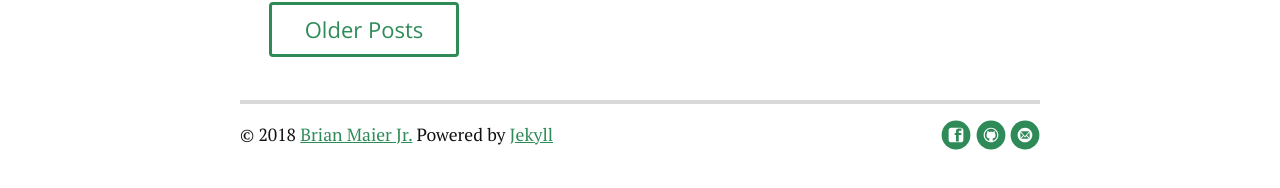
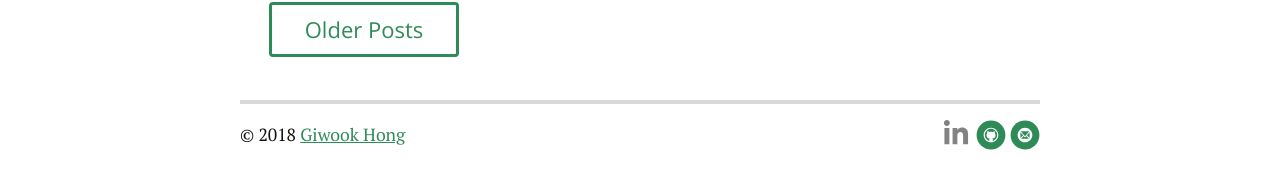
Before and after one commit to 93Hong/93Hong.github.io, a Jekyll site: the page built from index.html, in a window 1280 px wide. Shown: the part 2076-2264 px from the top of the page. Built offline with Jekyll 4.4.1, drawn with Linux system fonts in a browser that asks for light colours; nearby versions of some CDN libraries; the list of posts is cut into pages by our own code.

Commit message:
깃 블로그 footer

```diff
--- a/_config.yml
+++ b/_config.yml
@@ -21,8 +21,7 @@
 
 social:
    github: https://github.com/93Hong
-   twitter: brianmaierjr
-   facebook: brianmaierjr
+   linkedin: 93Hong
    email: sk2rldnr@gmail.com
 
 google_analytics: "UA-58263416-1"
--- a/_includes/footer.html
+++ b/_includes/footer.html
@@ -1,16 +1,26 @@
 <div class="footer">
    <div class="container">
-      <p class="copy">&copy; {{ site.time | date: '%Y' }} <a href="http://brianmaierjr.com">Brian Maier Jr.</a> Powered by <a href="http://jekyllrb.com">Jekyll</a></p>
+      <p class="copy">&copy; {{ site.time | date: '%Y' }} <a href="https://github.com/93Hong">Giwook Hong</a>
 
       <div class="footer-links">
          <ul class="noList">
-            {% if site.social.facebook %}
-            <li><a href="https://www.linkedin.com/{{ site.social.facebook }}">
-                  <svg id="facebook-square" class="custom-icon" version="1.1" xmlns="http://www.w3.org/2000/svg" xmlns:xlink="http://www.w3.org/1999/xlink" viewBox="0 0 100 100" style="height: 30px; width: 30px;"><circle class="outer-shape" cx="50" cy="50" r="48" style="opacity: 1;"></circle>
-                  <path class="inner-shape" style="opacity: 1;" transform="translate(25,25) scale(0.5)" d="M82.667,1H17.335C8.351,1,1,8.351,1,17.336v65.329c0,8.99,7.351,16.335,16.334,16.335h65.332 C91.652,99.001,99,91.655,99,82.665V17.337C99,8.353,91.652,1.001,82.667,1L82.667,1z M84.318,50H68.375v42.875H50V50h-8.855V35.973 H50v-9.11c0-12.378,5.339-19.739,19.894-19.739h16.772V22.3H72.967c-4.066-0.007-4.57,2.12-4.57,6.078l-0.023,7.594H86.75 l-2.431,14.027V50z"></path>
-                  </svg>
-            </a></li>
-            {% endif %}
+           {% if site.social.github %}
+<li>
+ <a href="https://www.linkedin.com/in/gi-wook-hong-489b6b119/{{ site.social.github }}">
+   <span class="icon  icon--linkedin">
+     <svg viewBox="0 50 512 512" >
+       <path fill="#828282" d="M150.65,100.682c0,27.992-22.508,50.683-50.273,50.683c-27.765,0-50.273-22.691-50.273-50.683
+       C50.104,72.691,72.612,50,100.377,50C128.143,50,150.65,72.691,150.65,100.682z M143.294,187.333H58.277V462h85.017V187.333z
+       M279.195,187.333h-81.541V462h81.541c0,0,0-101.877,0-144.181c0-38.624,17.779-61.615,51.807-61.615
+       c31.268,0,46.289,22.071,46.289,61.615c0,39.545,0,144.181,0,144.181h84.605c0,0,0-100.344,0-173.915
+       s-41.689-109.131-99.934-109.131s-82.768,45.369-82.768,45.369V187.333z"/>
+     </svg>
+   </span>
+
+   <span class="username">{{ site.linkedin_name }}</span>
+ </a>
+</li>
+{% endif %}
             {% if site.social.github %}
             <li><a href="https://github.com/{{ site.social.github }}">
                   <svg id="github" class="custom-icon" version="1.1" xmlns="http://www.w3.org/2000/svg" xmlns:xlink="http://www.w3.org/1999/xlink" viewBox="0 0 100 100" style="height: 30px; width: 30px;"><circle class="outer-shape" cx="50" cy="50" r="48" style="opacity: 1;"></circle>
--- a/index.html
+++ b/index.html
@@ -1,6 +1,6 @@
 ---
 layout: default
-title: Long Haul
+title: 93Hong Blog
 ---
 
 <div class="home" id="home">
```
